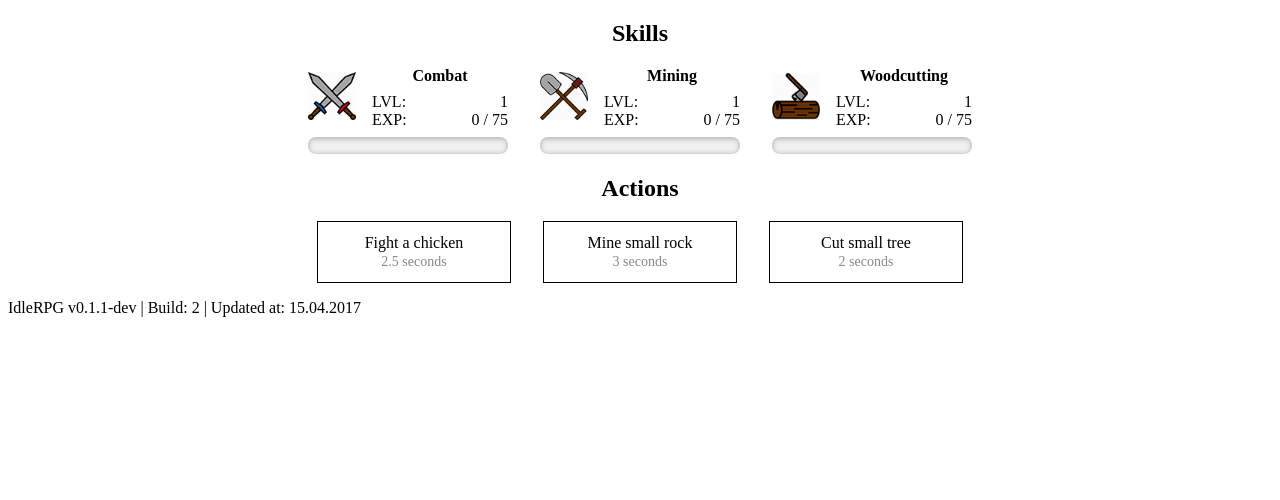
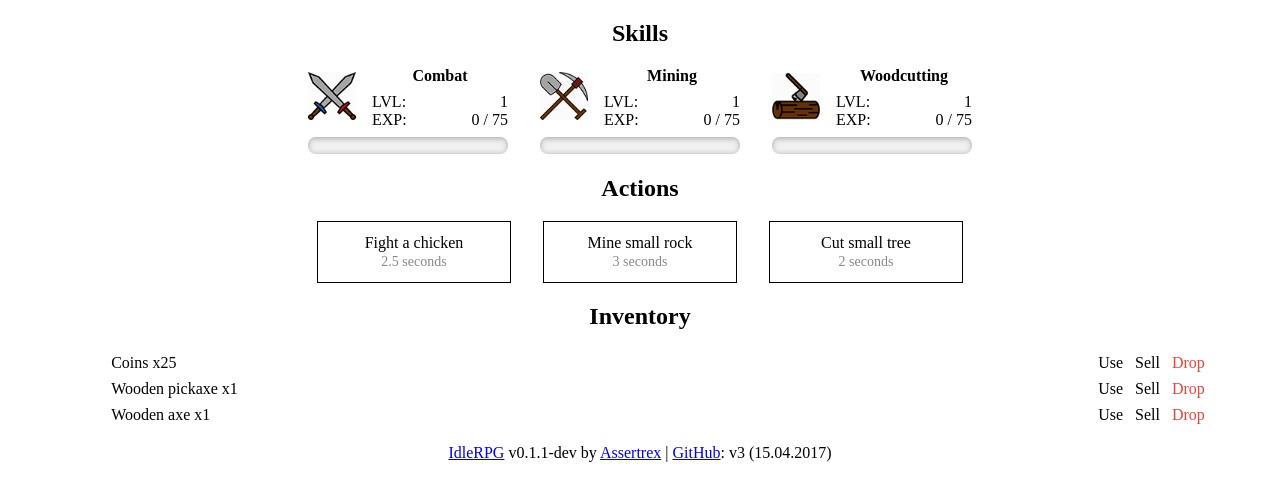
Before and after one commit to Assertrex/IdleRPG-Offline, a plain HTML site: page index.html in a window 1280 px wide. Drawn offline with Linux system fonts and the light colour scheme.

Commit message:
Added player's inventory and item drops from actions
Every action is adding now item drops into player's inventory. Action
buttons are not working yet. Footer text has been also updated.

```diff
--- a/css/style.scss
+++ b/css/style.scss
@@ -93,3 +93,33 @@
 		}
 	}
 }
+
+#container-inventory {
+
+
+	ul {
+		list-style: none;
+
+		li {
+			display: flex;
+			padding: .25em 0;
+
+			.item {
+				flex: 1;
+			}
+
+			.actions span {
+				margin: 0 .25em;
+				cursor: pointer;
+
+				&.drop {
+					color: #F44336;
+				}
+			}
+		}
+	}
+}
+
+footer {
+	text-align: center;
+}
--- a/index.html
+++ b/index.html
@@ -6,27 +6,38 @@
     <link type="text/css" rel="stylesheet" href="css/style.css" />
 </head>
 <body>
-    <header>
-        <div>
-			<h2 style="text-align: center;">Skills</h2>
+    <div id="container">
+        <main class="container">
+			<section>
+				<h2 style="text-align: center;">Skills</h2>
+            	<div id="container-skills" class="flex center"></div>
+			</section>
 
-            <div id="container-skills" class="container flex center"></div>
-        </div>
-    </header>
+			<section>
+				<h2 style="text-align: center;">Actions</h2>
+				<div id="container-actions" class="flex center"></div>
+			</section>
 
-    <div id="container">
-        <main>
-			<h2 style="text-align: center;">Actions</h2>
-
-			<div id="container-actions" class="flex center"></div>
-        </main>
+			<section>
+				<h2 style="text-align: center;">Inventory</h2>
+				<div id="container-inventory">
+					<ul></ul>
+				</div>
+			</section>
+		</main>
     </div>
 
 	<footer>
-		<p>IdleRPG v0.1.1-dev | Build: 2 | Updated at: 15.04.2017</p>
+		<div class="container">
+			<p>
+				<a href="index.html">IdleRPG</a> v0.1.1-dev by <a href="https://norbertgti.tk" target="_blank">Assertrex</a> |
+				<a href="https://github.com/Assertrex/IdleRPG-Offline" target="_blank">GitHub</a>: v3 (15.04.2017)
+			</p>
+		</div>
 	</footer>
 
 	<script type="text/javascript" src="js/interface.js"></script>
+	<script type="text/javascript" src="js/item.js"></script>
     <script type="text/javascript" src="js/skill.js"></script>
     <script type="text/javascript" src="js/player.js"></script>
     <script type="text/javascript" src="js/core.js"></script>
--- a/js/core.js
+++ b/js/core.js
@@ -9,3 +9,6 @@ renderSkillList();
 
 // Display player's available actions
 renderActionList();
+
+// Display player's inventory items
+refreshInventoryList();
--- a/js/interface.js
+++ b/js/interface.js
@@ -3,6 +3,7 @@
 // Define constant DOM elements
 const dom_containerActions = document.querySelector('#container-actions');
 const dom_containerSkills = document.querySelector('#container-skills');
+const dom_containerInventory = document.querySelector('#container-inventory');
 
 // Iterate through every player skill
 function renderSkillList() {
@@ -78,8 +79,16 @@ function renderActionList() {
 					// Add experience to player's statistics
 					addSkillExperience(actionsList[i].experienceRewards[0].id, actionsList[i].experienceRewards[0].amount);
 
+					// Add items into player's inventory
+					actionsList[i].itemsRewards.forEach((value) => {
+						addInventoryItem(value.id, value.amount);
+					});
+
 					// Refresh skills list values
 					refreshSkillList();
+
+					// Refresh inventory list
+					refreshInventoryList();
 				}, actionsList[i].time * 1000);
 			}
 		});
@@ -87,3 +96,34 @@ function renderActionList() {
 
 	return true;
 }
+
+// Refresh player's every inventory item
+function refreshInventoryList() {
+	// Store inventory items list element
+	const dom_containerInventoryList = dom_containerInventory.querySelector('ul');
+
+	// Remove all items from inventory section
+    while(dom_containerInventoryList.firstChild){
+        dom_containerInventoryList.removeChild(dom_containerInventoryList.firstChild);
+    }
+
+	// Store inventory items list
+	const inventory = getPlayerInventory();
+
+	// List every item into inventory section
+    inventory.forEach((value, key) => {
+		dom_containerInventoryList.insertAdjacentHTML(
+			'beforeend',
+			`<li id="inventory-item-${key}">
+				<div class="item">${getItemName(key)} x${value}</div>
+				<div class="actions">
+					<span class="button use">Use</span>
+					<span class="button sell">Sell</span>
+					<span class="button drop">Drop</span>
+				</div>
+			</li>`
+		);
+    });
+
+	return true;
+}
--- /dev/null
+++ b/js/item.js
@@ -0,0 +1,17 @@
+"use strict";
+
+let itemsList = [
+	{ id: 0, name: 'Coins' },
+	{ id: 1, name: 'Wooden pickaxe' },
+	{ id: 2, name: 'Wooden axe' },
+	{ id: 3, name: 'Raw chicken' },
+	{ id: 4, name: 'Feathers' },
+	{ id: 5, name: 'Stone' },
+	{ id: 6, name: 'Logs' },
+	{ id: 7, name: 'Tree seeds' },
+	{ id: 8, name: 'Bronze dagger' }
+];
+
+function getItemName(id) {
+	return itemsList[id].name;
+}
--- a/js/player.js
+++ b/js/player.js
@@ -19,6 +19,11 @@ let playerSkills = [
 	}
 ]
 
+// Store player's inventory as map and give coins, pickaxe and axe on start
+let playerInventory = new Map([
+    [0, 25], [1, 1], [2, 1]
+]);
+
 // Store actions list
 let actionsList = [
 	{
@@ -26,10 +31,11 @@ let actionsList = [
 		title: 'Fight a chicken',
 		time: 2.5,
 		experienceRewards: [
-			{
-				id: 0,
-				amount: 2
-			}
+			{ id: 0, amount: 2 }
+		],
+		itemsRewards: [
+			{ id: 3, amount: 1 },
+			{ id: 4, amount: 15 }
 		]
 	},
 	{
@@ -37,10 +43,10 @@ let actionsList = [
 		title: 'Mine small rock',
 		time: 3,
 		experienceRewards: [
-			{
-				id: 1,
-				amount: 3
-			}
+			{ id: 1, amount: 3 }
+		],
+		itemsRewards: [
+			{ id: 5, amount: 1 }
 		]
 	},
 	{
@@ -48,10 +54,10 @@ let actionsList = [
 		title: 'Cut small tree',
 		time: 2,
 		experienceRewards: [
-			{
-				id: 2,
-				amount: 1
-			}
+			{ id: 2, amount: 1 }
+		],
+		itemsRewards: [
+			{ id: 6, amount: 1 }
 		]
 	},
 ];
@@ -78,3 +84,21 @@ function addSkillExperience(id, amount) {
 
     return true;
 }
+
+// Get player's inventory items map
+function getPlayerInventory() {
+	return playerInventory;
+}
+
+// Add item to player's inventory
+function addInventoryItem(id, amount) {
+	const itemAmount = playerInventory.get(id);
+
+	if (typeof itemAmount === 'undefined') {
+		playerInventory.set(id, amount);
+	} else {
+		playerInventory.set(id, itemAmount + amount);
+	}
+
+	return true;
+}
```
Also changed, not shown: css/style.css.
